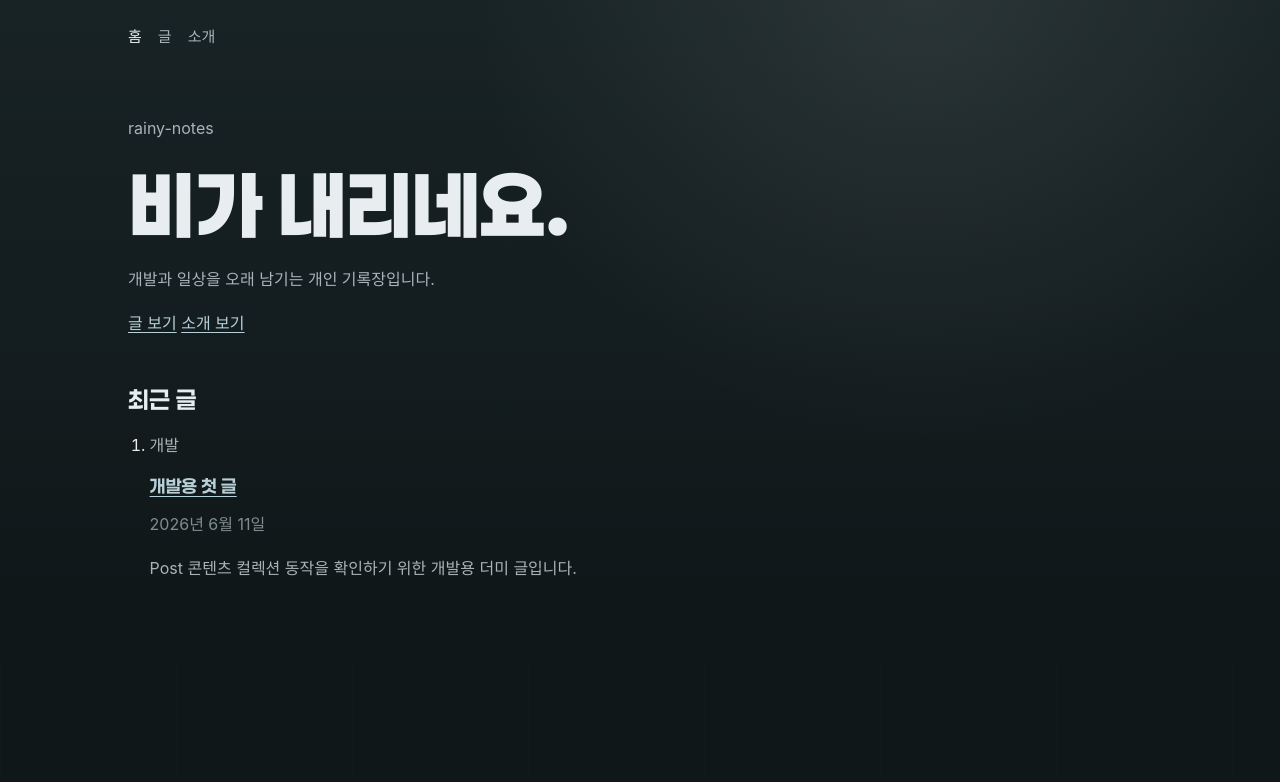
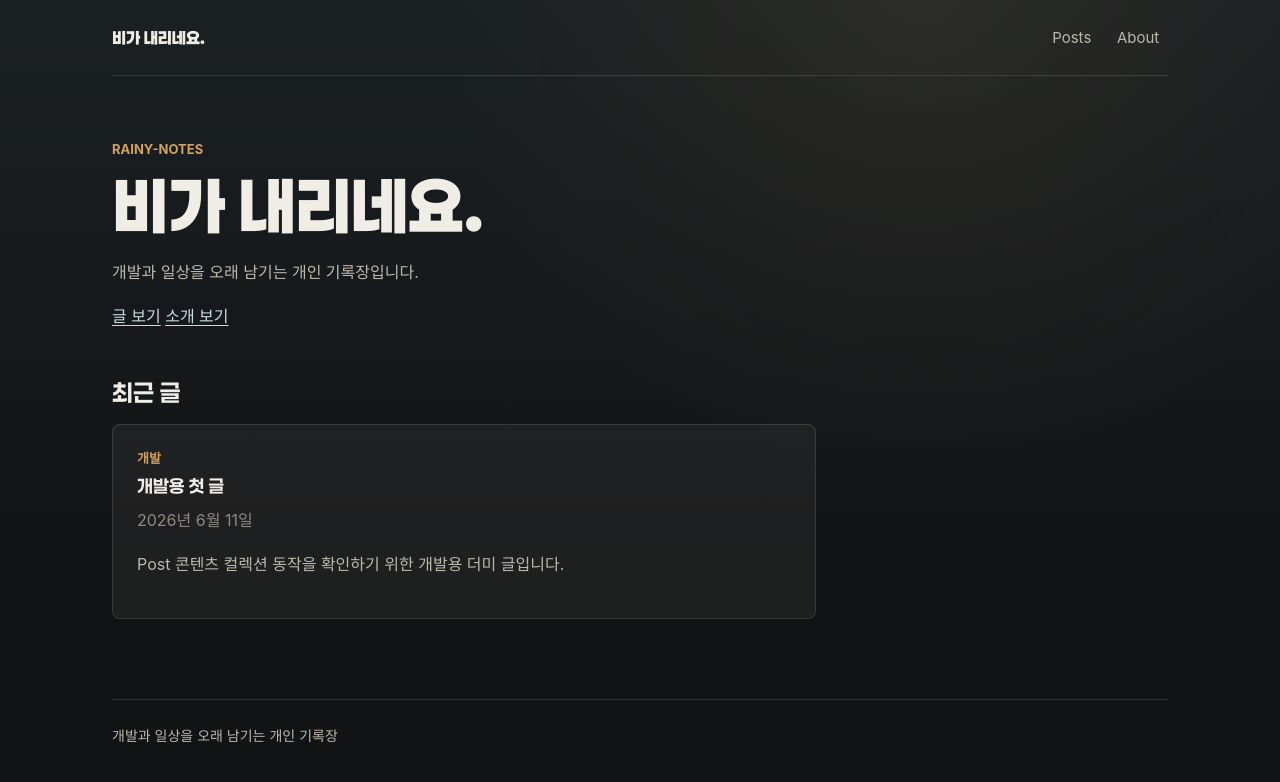
Before and after one commit to yooss2006/yooss2006.github.io, an Astro site: page / in a window 1280 px wide. Built offline with nearby package versions, Linux system fonts and the light colour scheme; Astro itself is replaced by a stand-in of ours; a web font is replaced by a local one.

Commit message:
Design: 기본 레이아웃 스타일 정리

```diff
--- a/src/layouts/BaseLayout.astro
+++ b/src/layouts/BaseLayout.astro
@@ -11,9 +11,8 @@ interface Props {
 const { title, description, currentPath } = Astro.props;
 
 const navItems = [
-  { href: "/", label: "홈" },
-  { href: "/posts/", label: "글" },
-  { href: "/about/", label: "소개" },
+  { href: "/posts/", label: "Posts" },
+  { href: "/about/", label: "About" },
 ];
 ---
 
@@ -27,8 +26,15 @@ const navItems = [
     <ClientRouter />
   </head>
   <body>
-    <main>
-      <nav aria-label="주요 메뉴">
+    <a class="skip-link" href="#content">본문으로 이동</a>
+
+    <div class="site-shell">
+      <header class="site-header">
+        <a class="site-title" href="/" aria-label="비가 내리네요. 홈">
+          비가 내리네요.
+        </a>
+
+        <nav class="site-nav" aria-label="주요 메뉴">
           {
             navItems.map((item) => (
               <a href={item.href} aria-current={currentPath === item.href ? "page" : undefined}>
@@ -37,8 +43,15 @@ const navItems = [
             ))
           }
         </nav>
+      </header>
 
+      <main id="content" class="site-main">
         <slot />
       </main>
+
+      <footer class="site-footer">
+        <p>개발과 일상을 오래 남기는 개인 기록장</p>
+      </footer>
+    </div>
   </body>
 </html>
--- a/src/styles/global.css
+++ b/src/styles/global.css
@@ -31,18 +31,19 @@
     "Noto Sans KR", "Segoe UI", sans-serif;
   --font-mono: "SFMono-Regular", Consolas, "Liberation Mono", Menlo, monospace;
 
-  --color-bg: #101719;
-  --color-bg-soft: #141d20;
-  --color-surface: rgb(20 29 32 / 72%);
-  --color-surface-strong: rgb(20 29 32 / 88%);
-  --color-text: #e8eef0;
-  --color-text-muted: #a8b4b8;
-  --color-text-subtle: #7e8d92;
-  --color-border: rgb(232 238 240 / 13%);
-  --color-border-strong: rgb(232 238 240 / 22%);
-  --color-link: #b7d0d8;
-  --color-link-hover: #d6e9ee;
-  --color-accent: #d6a15f;
+  --color-bg: #121315;
+  --color-bg-soft: #191c1f;
+  --color-surface: rgb(246 241 232 / 5%);
+  --color-surface-strong: rgb(246 241 232 / 8%);
+  --color-text: #f0ede7;
+  --color-text-muted: #bdb7ac;
+  --color-text-subtle: #8e8a82;
+  --color-border: rgb(246 241 232 / 12%);
+  --color-border-strong: rgb(246 241 232 / 22%);
+  --color-link: #c8dce1;
+  --color-link-hover: #edf8fa;
+  --color-accent: #d1a15f;
+  --color-accent-muted: #a9824d;
   --color-focus: #e2b36f;
 
   --rain-color: rgb(232 238 240);
@@ -60,7 +61,8 @@
   --space-8: 4rem;
 
   --content-width: 44rem;
-  --page-width: 64rem;
+  --page-width: 66rem;
+  --nav-height: 4.75rem;
   --radius-sm: 0.25rem;
   --radius-md: 0.5rem;
 
@@ -83,8 +85,8 @@ body {
   min-height: 100%;
   margin: 0;
   background:
-    radial-gradient(circle at 72% 0%, rgb(232 238 240 / 9%), transparent 28rem),
-    linear-gradient(180deg, #182326 0%, var(--color-bg) 38rem);
+    radial-gradient(circle at 72% 0%, rgb(209 161 95 / 9%), transparent 30rem),
+    linear-gradient(180deg, #1b2022 0%, var(--color-bg) 36rem);
   color: var(--color-text);
   font-size: 1rem;
   line-height: 1.75;
@@ -97,12 +99,12 @@ body::before {
   pointer-events: none;
   content: "";
   background:
-    linear-gradient(90deg, rgb(255 255 255 / 3%) 1px, transparent 1px),
-    linear-gradient(180deg, rgb(255 255 255 / 2%), transparent 34rem);
+    linear-gradient(90deg, rgb(246 241 232 / 3%) 1px, transparent 1px),
+    linear-gradient(180deg, rgb(200 220 225 / 3%), transparent 34rem);
   background-size:
     11rem 11rem,
     100% 100%;
-  opacity: 0.45;
+  opacity: 0.36;
 }
 
 a {
@@ -120,29 +122,87 @@ button:focus-visible {
   outline-offset: 4px;
 }
 
-main {
+.skip-link {
+  position: fixed;
+  top: var(--space-4);
+  left: var(--space-4);
+  z-index: 10;
+  padding: var(--space-2) var(--space-3);
+  border: 1px solid var(--color-border-strong);
+  border-radius: var(--radius-sm);
+  background: var(--color-bg-soft);
+  color: var(--color-text);
+  font-weight: 700;
+  text-decoration: none;
+  transform: translateY(-6rem);
+  transition: transform 160ms ease;
+}
+
+.skip-link:focus-visible {
+  transform: translateY(0);
+}
+
+.site-shell {
   width: min(100% - 2rem, var(--page-width));
   margin: 0 auto;
-  padding: var(--space-5) 0 var(--space-8);
+  padding: 0 0 var(--space-7);
 }
 
-nav[aria-label="주요 메뉴"] {
+.site-header {
   display: flex;
-  gap: var(--space-4);
+  min-height: var(--nav-height);
+  gap: var(--space-5);
   align-items: center;
-  margin-bottom: var(--space-8);
+  justify-content: space-between;
+  border-bottom: 1px solid var(--color-border);
   color: var(--color-text-muted);
+}
+
+.site-title {
+  color: var(--color-text);
+  font-family: var(--font-heading);
+  font-size: 1rem;
+  font-weight: 900;
+  line-height: 1.1;
+  text-decoration: none;
+}
+
+.site-nav {
+  display: flex;
+  gap: var(--space-2);
+  align-items: center;
+  justify-content: flex-end;
   font-size: 0.9375rem;
 }
 
-nav[aria-label="주요 메뉴"] a {
+.site-nav a {
+  min-width: 2.625rem;
+  padding: 0.35rem 0.55rem;
+  border-radius: var(--radius-sm);
   color: inherit;
+  line-height: 1.2;
+  text-align: center;
   text-decoration: none;
 }
 
-nav[aria-label="주요 메뉴"] a:hover,
-nav[aria-label="주요 메뉴"] a[aria-current="page"] {
+.site-nav a:hover,
+.site-nav a[aria-current="page"] {
+  background: var(--color-surface);
   color: var(--color-text);
+}
+
+.site-main {
+  padding: var(--space-8) 0;
+}
+
+.site-footer {
+  padding-top: var(--space-5);
+  border-top: 1px solid var(--color-border);
+}
+
+.site-footer p {
+  margin-bottom: 0;
+  font-size: 0.875rem;
 }
 
 h1,
@@ -151,13 +211,13 @@ h3 {
   margin: 0 0 var(--space-3);
   color: var(--color-text);
   font-family: var(--font-heading);
-  font-weight: 680;
+  font-weight: 700;
   line-height: 1.25;
 }
 
 h1 {
   max-width: var(--content-width);
-  font-size: clamp(2.5rem, 7vw, 4.75rem);
+  font-size: 4rem;
   font-weight: 900;
   letter-spacing: 0;
 }
@@ -191,12 +251,125 @@ li {
   margin: var(--space-2) 0;
 }
 
+body > .site-shell > .site-main > header {
+  margin-bottom: var(--space-7);
+}
+
+body > .site-shell > .site-main > header > p:first-child,
+body > .site-shell > .site-main > p:first-child,
+article header > p:first-child {
+  margin-bottom: var(--space-2);
+  color: var(--color-accent);
+  font-size: 0.8125rem;
+  font-weight: 700;
+  letter-spacing: 0;
+  line-height: 1.4;
+  text-transform: uppercase;
+}
+
+section {
+  margin-top: var(--space-7);
+}
+
+section > ol {
+  display: grid;
+  max-width: var(--content-width);
+  gap: var(--space-4);
+  padding: 0;
+  list-style: none;
+}
+
+section > ol > li {
+  margin: 0;
+}
+
+section > ol article {
+  padding: var(--space-5);
+  border: 1px solid var(--color-border);
+  border-radius: var(--radius-md);
+  background: var(--color-surface);
+}
+
+section > ol article:hover {
+  border-color: var(--color-border-strong);
+  background: var(--color-surface-strong);
+}
+
+section > ol article > p:first-of-type {
+  margin-bottom: var(--space-2);
+  color: var(--color-accent);
+  font-size: 0.8125rem;
+  font-weight: 700;
+  line-height: 1.4;
+}
+
+section > ol article h3 {
+  margin-bottom: var(--space-2);
+}
+
+section > ol article h3 a {
+  color: var(--color-text);
+  text-decoration-color: transparent;
+}
+
+section > ol article h3 a:hover {
+  color: var(--color-link-hover);
+  text-decoration-color: currentColor;
+}
+
 article {
   max-width: var(--content-width);
 }
 
 article header {
   margin-bottom: var(--space-7);
+}
+
+article header ul[aria-label="태그"] {
+  display: flex;
+  flex-wrap: wrap;
+  gap: var(--space-2);
+  padding: 0;
+  margin: var(--space-5) 0 0;
+  list-style: none;
+}
+
+article header ul[aria-label="태그"] li {
+  margin: 0;
+  padding: 0.2rem 0.55rem;
+  border: 1px solid var(--color-border);
+  border-radius: var(--radius-sm);
+  color: var(--color-text-muted);
+  font-size: 0.8125rem;
+  line-height: 1.4;
+}
+
+article :where(h2, h3) {
+  scroll-margin-top: calc(var(--nav-height) + var(--space-4));
+}
+
+article :where(blockquote, pre) {
+  max-width: var(--content-width);
+  margin: var(--space-5) 0;
+}
+
+article blockquote {
+  padding-left: var(--space-4);
+  border-left: 2px solid var(--color-accent-muted);
+  color: var(--color-text-muted);
+}
+
+article code {
+  font-family: var(--font-mono);
+  font-size: 0.92em;
+}
+
+article :not(pre) > code {
+  padding: 0.12rem 0.28rem;
+  border: 1px solid var(--color-border);
+  border-radius: var(--radius-sm);
+  background: rgb(246 241 232 / 6%);
+  color: var(--color-text);
 }
 
 time {
@@ -227,12 +400,28 @@ img {
 }
 
 @media (max-width: 48rem) {
-  main {
+  .site-shell {
     width: min(100% - 1.25rem, var(--page-width));
-    padding-top: var(--space-4);
   }
 
-  nav[aria-label="주요 메뉴"] {
-    margin-bottom: var(--space-7);
+  .site-header {
+    min-height: auto;
+    padding: var(--space-4) 0;
+  }
+
+  .site-main {
+    padding: var(--space-7) 0;
+  }
+
+  h1 {
+    font-size: 2.5rem;
+  }
+
+  .site-nav {
+    gap: var(--space-1);
+  }
+
+  section > ol article {
+    padding: var(--space-4);
   }
 }
```
Lines whose indentation alone changed are shown as unchanged.
